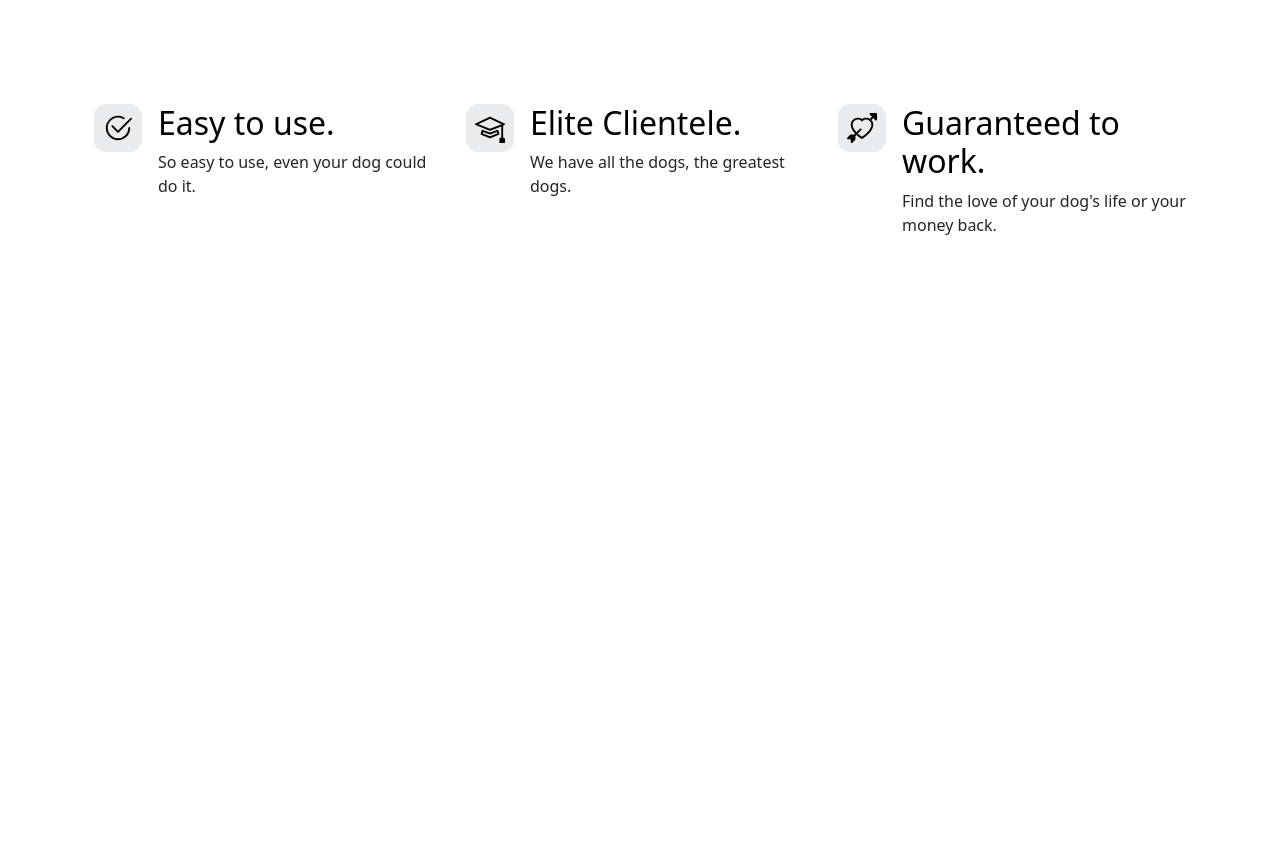
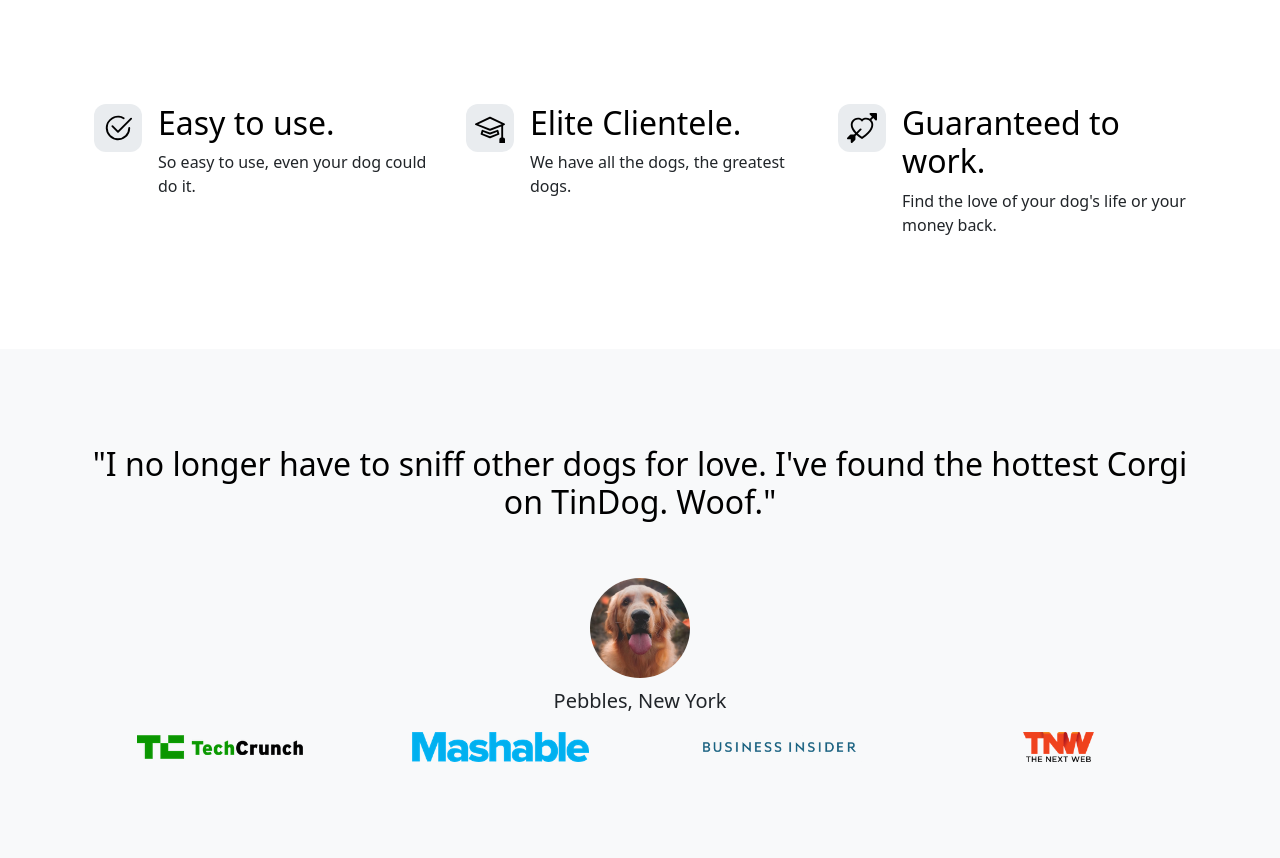
Before and after one commit to salahbkz44/tingod-V2, a plain HTML site: page index.html in a window 1280 px wide. Shown: the part 730-1588 px from the top of the page. Before the commit the page ends 1079 px from the top, so only its background shows below. Drawn offline with nearby package versions, Linux system fonts and the light colour scheme.

Commit message:
adding testimonial section

```diff
--- a/index.html
+++ b/index.html
@@ -125,7 +125,25 @@
   </div>
     </section>
     <!-- Testimonial -->
-    <section id="testimonial"></section>
+    <section id="testimonial">
+      <div class="p-5 text-center bg-body-tertiary" bis_skin_checked="1">
+    <div class="container py-5" bis_skin_checked="1">
+      <h2 class="text-body-emphasis">"I no longer have to sniff other dogs for love. I've found the hottest Corgi on TinDog. Woof."</h2>
+      <img class="profile-img mt-5 mb-2" src="images/dog-img.jpg" alt="">
+      <p class="col-lg-8 mx-auto lead">
+        Pebbles, New York
+      </p>
+      <div class="container">
+        <div class="row">
+          <div class="col-lg-3 col-sm-12"><img src="images/techcrunch.png" alt="techcrunch" height="30"></div>
+          <div class="col-lg-3 col-sm-12"><img src="images/mashable.png" alt="mashable" height="30"></div>
+          <div class="col-lg-3 col-sm-12"><img src="images/bizinsider.png" alt="bizinsider" height="30"></div>
+          <div class="col-lg-3 col-sm-12"><img src="images/tnw.png" alt="tnw" height="30"></div>
+        </div>
+      </div>
+    </div>
+  </div>
+    </section>
     <!-- Pricing -->
     <section id="pricing"></section>
     <!-- Footer -->
```
